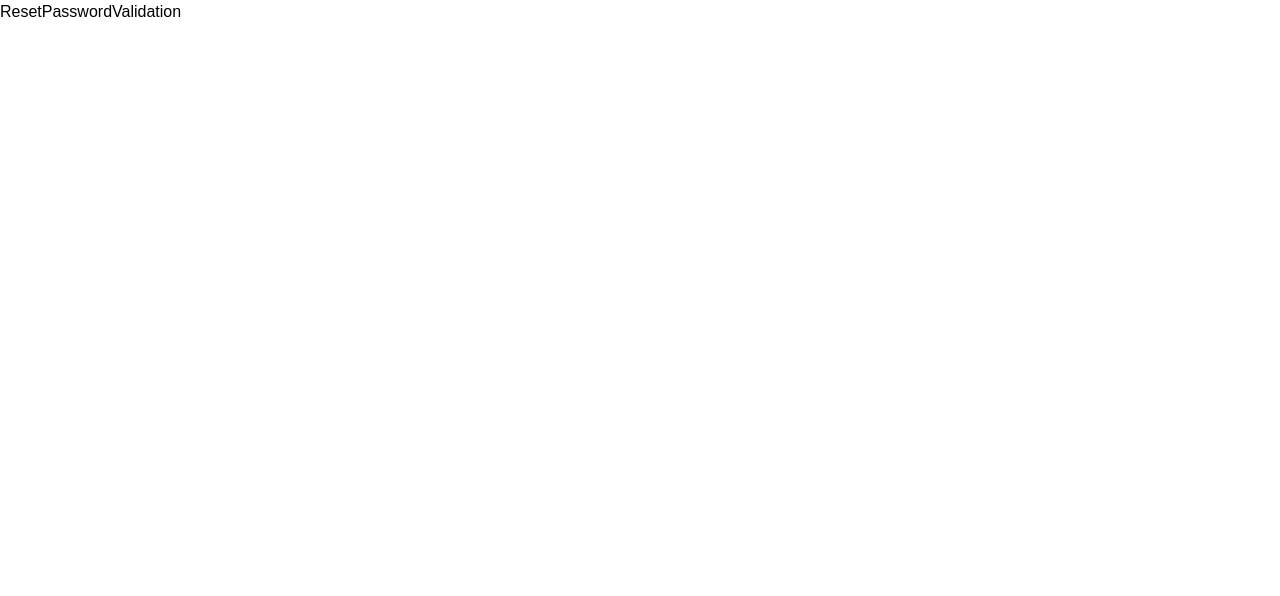
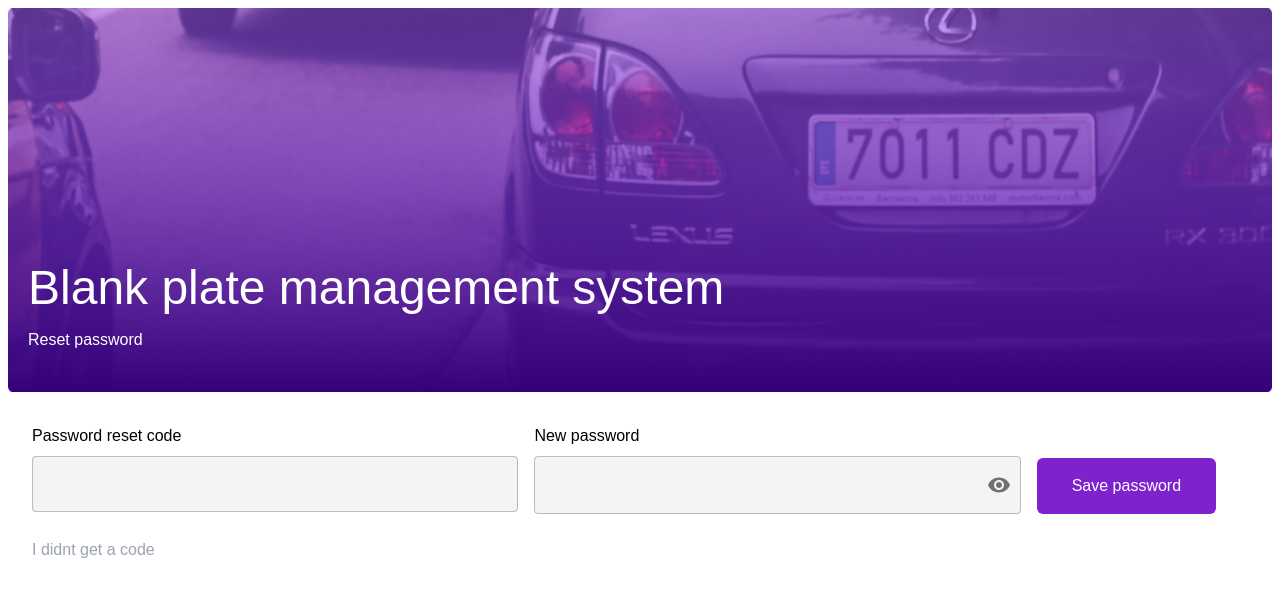
Before and after one commit to qbelimited/front_bpms, a React (Create React App) app: page /resetpassword in a window 1280 px wide. Shown: the top 596 px of the page. Built offline with nearby package versions, Linux system fonts and the light colour scheme.

Commit message:
404 page completed

```diff
--- a/src/App.js
+++ b/src/App.js
@@ -1,7 +1,8 @@
 import {BrowserRouter, Route,  Routes} from 'react-router-dom';
-import ResetPassword from './ResetPassword/ResetPassword';
-import ResetPasswordValidation from './ResetPassword/ResetPasswordValidation';
-import Signin from './Signin/Signin';
+import PageNotFound from './Pages/404/PageNotFound';
+import ResetPassword from './Pages/ResetPassword/ResetPassword';
+import ResetPasswordValidation from './Pages/ResetPassword/ResetPasswordValidation';
+import Signin from './Pages/Signin/Signin';
 
 
 function App() {
@@ -12,6 +13,7 @@ function App() {
         <Route path='/' element={<Signin />} />
         <Route path='/resetpassword' element={<ResetPasswordValidation />}/>
         <Route path='/resetpasswordvali' element={<ResetPassword />}/>
+        <Route path='*' element={<PageNotFound />} />
       </Routes>
      </BrowserRouter>
     </div>
--- /dev/null
+++ b/src/Components/ResetPassword/PasswordReset.js
@@ -0,0 +1,74 @@
+import React, {useState} from 'react'
+import LoginModal from '../Modal'
+import { useNavigate } from 'react-router-dom';
+import Button from '../SelectValue/Button'
+import PasswordField from '../SelectValue/PasswordField'
+import TextBox from '../SelectValue/TextBox'
+
+function PasswordReset() {
+    const [modal, setModal] = useState(false)
+    const [error, setError]  = useState(false)
+    const navigate = useNavigate();
+    const handleSubmit = (e) =>{
+        e.preventDefault()
+        setModal(true)
+        setError(false)
+    }
+    const handleClose = () =>{
+        setModal(false)
+    }
+    const handleNextPage = () =>{
+        navigate('/')
+    }
+  return (
+    <>
+    { error ?
+        <LoginModal
+        open={modal}
+        handleClose={handleClose}
+        header='Password reset Failed'
+        color=' text-red-700'
+        body= 'You have entered an invalid password reset code. Please check your email and try again.'
+        name='Try again'
+        onClick={handleClose}
+    />
+    :
+    <LoginModal
+        open={modal}
+
+        header='Password reset successful'
+        color=' text-green-600'
+        body= 'You have chaged your BPMS password. Click the button to login with your new credentials.'
+        name='Back to login'
+        onClick={handleNextPage}
+    />
+    }
+
+        <form onSubmit={handleSubmit}>
+            <div className=' md:pl-6 mt-8 grid md:grid-cols-5 gap-4'>
+            <div className=' col-span-2 '>
+                <TextBox
+                    label='Password reset code'
+                    type='text'
+                />
+            </div>
+            <div className=' col-span-2 '>
+                <PasswordField
+                    label='New password'
+
+                />
+            </div>
+            <div className=' flex flex-col justify-end md:mr-14'>
+                <Button
+                    name='Save password'
+                />
+            </div>
+            </div>
+        </form>
+        <h5 className=' text-gray-400 mt-6 md:pl-6 hover:text-purple-600'>I didnt get a code</h5>
+
+    </>
+  )
+}
+
+export default PasswordReset
--- a/src/Components/ResetPassword/PasswordVali.js
+++ b/src/Components/ResetPassword/PasswordVali.js
@@ -8,13 +8,12 @@ import TextBox from '../SelectValue/TextBox'
 function PasswordVali() {
         const [modal, setModal] = useState(false)
         const navigate = useNavigate();
+
     const handleSubmit = (e) =>{
         e.preventDefault()
             setModal(true)
     }
-    const handleClose = () =>{
-        setModal(false)
-    }
+
     const handleNextPage = () =>{
             navigate('/resetpassword')
     }
@@ -22,7 +21,7 @@ function PasswordVali() {
     <>
     <LoginModal
         open={modal}
-        handleClose={handleClose}
+
         header='Reset password'
         body='We have sent a password reset code to your
             email address please provide the code and
--- /dev/null
+++ b/src/Pages/404/PageNotFound.js
@@ -0,0 +1,31 @@
+import React from 'react'
+import Button from '../../Components/SelectValue/Button'
+import NotPage from '../../images/404.png'
+import Emoji from '../../images/sad.png'
+function PageNotFound() {
+  return (
+    <div className=' bg-error-code w-full h-screen relative'>
+        <img src={NotPage} alt='404' className=' absolute m-auto left-0 top-1/3 right-0 -z-0 ' />
+        <div className='grid h-full  p-5  text-start  place-items-center'>
+           <div>
+                <img src={Emoji} alt='Emoji' className=' mx-auto'/>
+                <h1 className=' text-center font-bold'>Page not found</h1>
+                <p className=' text-center mt-4 mb-4'>We are very sorry for the inconvenience. it looks like <br></br>
+                    you’re trying to access a page that doesn’t exist. </p>
+                    <div className=' flex justify-center'>
+                    <Button
+                        name='Back to homepage'
+                    />
+                    </div>
+
+           </div>
+
+        </div>
+        <div className=' absolute bottom-2 inset-x-0'>
+            <p className=' text-center'>©️ 2022 - BPMS Powered by <span className=' text-purple-600'> Ten-io</span></p>
+        </div>
+    </div>
+  )
+}
+
+export default PageNotFound
--- a/src/ResetPassword/ResetPassword.js
+++ b/src/Pages/ResetPassword/ResetPassword.js
@@ -1,6 +1,6 @@
 import React from 'react'
-import PasswordVali from '../Components/ResetPassword/PasswordVali'
-import Topsec from '../Components/Topsec'
+import PasswordVali from '../../Components/ResetPassword/PasswordVali'
+import Topsec from '../../Components/Topsec'
 
 function ResetPassword() {
   return (
--- /dev/null
+++ b/src/Pages/ResetPassword/ResetPasswordValidation.js
@@ -0,0 +1,16 @@
+import React from 'react'
+import PasswordReset from '../../Components/ResetPassword/PasswordReset'
+import Topsec from '../../Components/Topsec'
+
+function ResetPasswordValidation() {
+  return (
+    <div className='p-2'>
+        <Topsec
+            subTitle='Reset password'
+        />
+        <PasswordReset />
+    </div>
+  )
+}
+
+export default ResetPasswordValidation
--- a/src/Signin/Signin.js
+++ b/src/Pages/Signin/Signin.js
@@ -1,6 +1,6 @@
 import React from 'react'
-import SigninForm from '../Components/signin-com/SigninForm'
-import Topsec from '../Components/Topsec'
+import SigninForm from '../../Components/signin-com/SigninForm'
+import Topsec from '../../Components/Topsec'
 
 function Signin() {
   return (
--- a/src/ResetPassword/ResetPasswordValidation.js
+++ /dev/null
@@ -1,9 +0,0 @@
-import React from 'react'
-
-function ResetPasswordValidation() {
-  return (
-    <div>ResetPasswordValidation</div>
-  )
-}
-
-export default ResetPasswordValidation
--- a/tailwind.config.js
+++ b/tailwind.config.js
@@ -7,7 +7,7 @@ module.exports = {
     extend: {
       colors: {
         'input-color': '#D9D9D9',
-
+        'error-code': '#FFE6E6'
       },
     },
   },
```
Also changed, not shown: src/images/404.png (added), src/images/sad.png (added).
